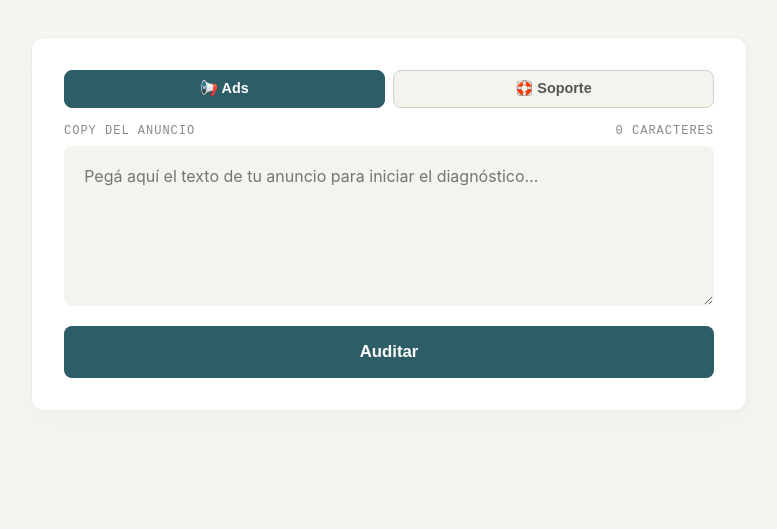
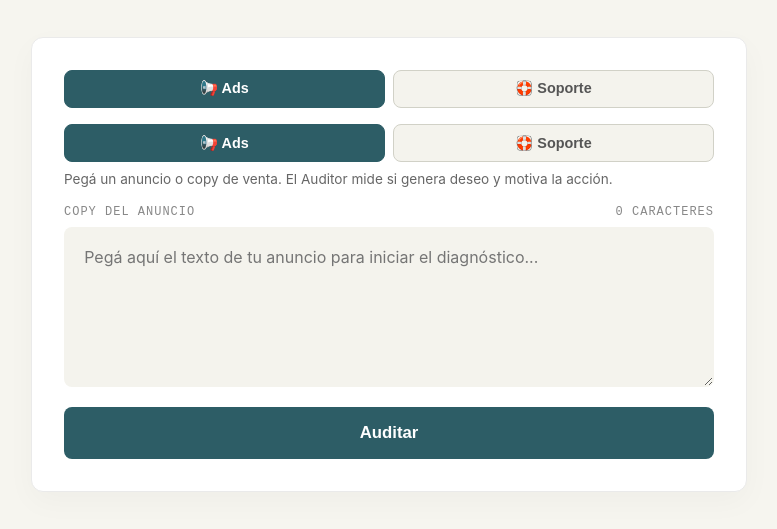
Before and after one commit to santiagobatistazelaya/auditor-cognitivo, a website: page index.html in a window 1280 px wide. Shown: the part 235-764 px from the top of the page, without its empty margins (251-1028 px from the left). Drawn offline with nearby package versions, Linux system fonts and the light colour scheme.

Commit message:
Update index.html

```diff
--- a/index.html
+++ b/index.html
@@ -161,7 +161,13 @@
             <button type="button" id="btn-modo-ads" onclick="setModo('ads')" class="toggle-btn active">📢 Ads</button>
             <button type="button" id="btn-modo-soporte" onclick="setModo('soporte')" class="toggle-btn">🛟 Soporte</button>
         </div>
-
+        <div style="display:flex; gap:8px; margin-bottom:0.5rem;">
+            <button type="button" id="btn-modo-ads" onclick="setModo('ads')" class="toggle-btn active">📢 Ads</button>
+            <button type="button" id="btn-modo-soporte" onclick="setModo('soporte')" class="toggle-btn">🛟 Soporte</button>
+        </div>
+        <p id="modo-descripcion" style="font-size:0.85rem; color:#666; margin:0 0 1rem 0; line-height:1.4;">
+            Pegá un anuncio o copy de venta. El Auditor mide si genera deseo y motiva la acción.
+        </p>
         <div class="card-header">
             <span>Copy del anuncio</span>
             <span id="char-counter">0 caracteres</span>
@@ -253,12 +259,14 @@
 
         // Modo Ads / Soporte
         let modoActual = 'ads';
-        function setModo(modo) {
+               function setModo(modo) {
             modoActual = modo;
             document.getElementById('btn-modo-ads').classList.toggle('active', modo === 'ads');
             document.getElementById('btn-modo-soporte').classList.toggle('active', modo === 'soporte');
+           document.getElementById('modo-descripcion').innerText = modo === 'ads'
+               ? 'Pegá un anuncio o copy de venta. El Auditor mide si genera deseo y motiva la acción.'
+               : 'Pegá un mensaje de soporte, bot o respuesta a un reclamo. El Auditor mide si baja la ansiedad del cliente en vez de aumentarla.';
         }
-
         async function auditarCopy() {
             const texto = textarea.value.trim();
             if (!texto) {
```
